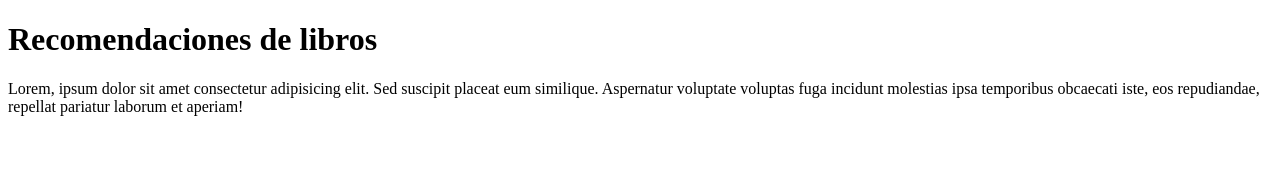
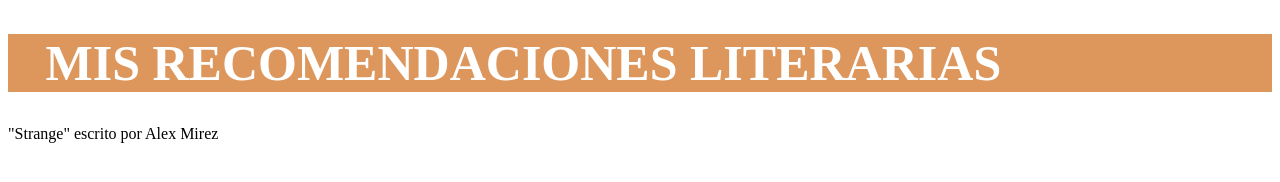
Before and after one commit to krisabundiz/Libros, a plain HTML site: page index.html in a window 1280 px wide. Drawn offline with Linux system fonts and the light colour scheme.

Commit message:
Cambios en el título

```diff
--- a/index.html
+++ b/index.html
@@ -3,10 +3,17 @@
 <head>
     <meta charset="UTF-8">
     <meta name="viewport" content="width=device-width, initial-scale=1.0">
-    <title>Libros</title>
+    <meta name="keywords" content="Libros de: Romance, Juveniles, Bl, Fantasia, etc.">
+    <title>RECOMENDACIONES DE LIBROS</title>
+    <style>
+        .tema {
+            font-size: 50px;
+        }
+    </style>
 </head>
 <body>
-    <h1>Recomendaciones de libros</h1>
-    <p>Lorem, ipsum dolor sit amet consectetur adipisicing elit. Sed suscipit placeat eum similique. Aspernatur voluptate voluptas fuga incidunt molestias ipsa temporibus obcaecati iste, eos repudiandae, repellat pariatur laborum et aperiam!</p>
+    <h1 style="color:rgb(255, 255, 255); background-color: rgb(221, 151, 93);" class="tema">&nbsp;&nbsp;&nbsp;MIS RECOMENDACIONES LITERARIAS</h1>
+    <p>"Strange" escrito por Alex Mirez</p>
+
 </body>
 </html>
```
